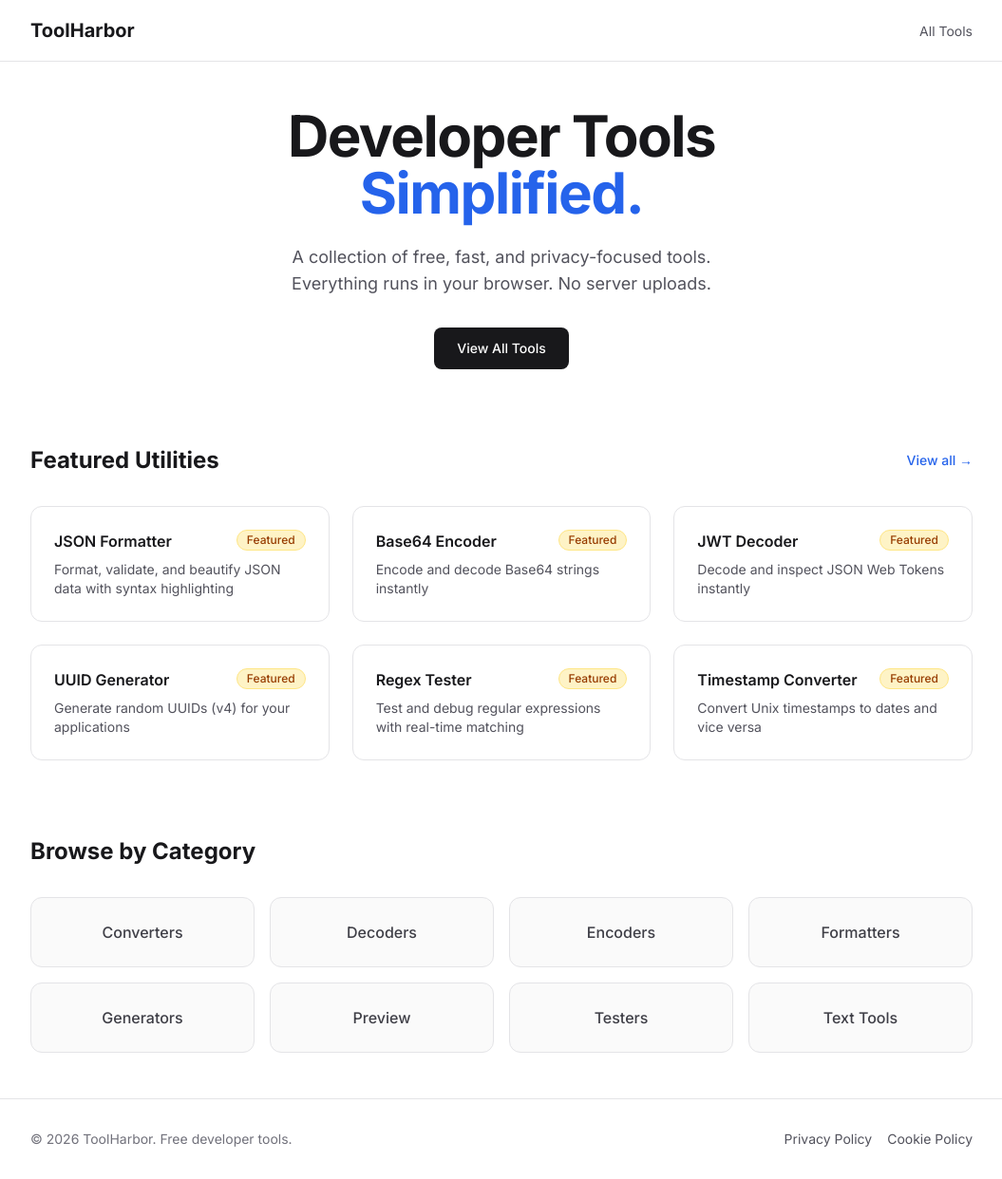
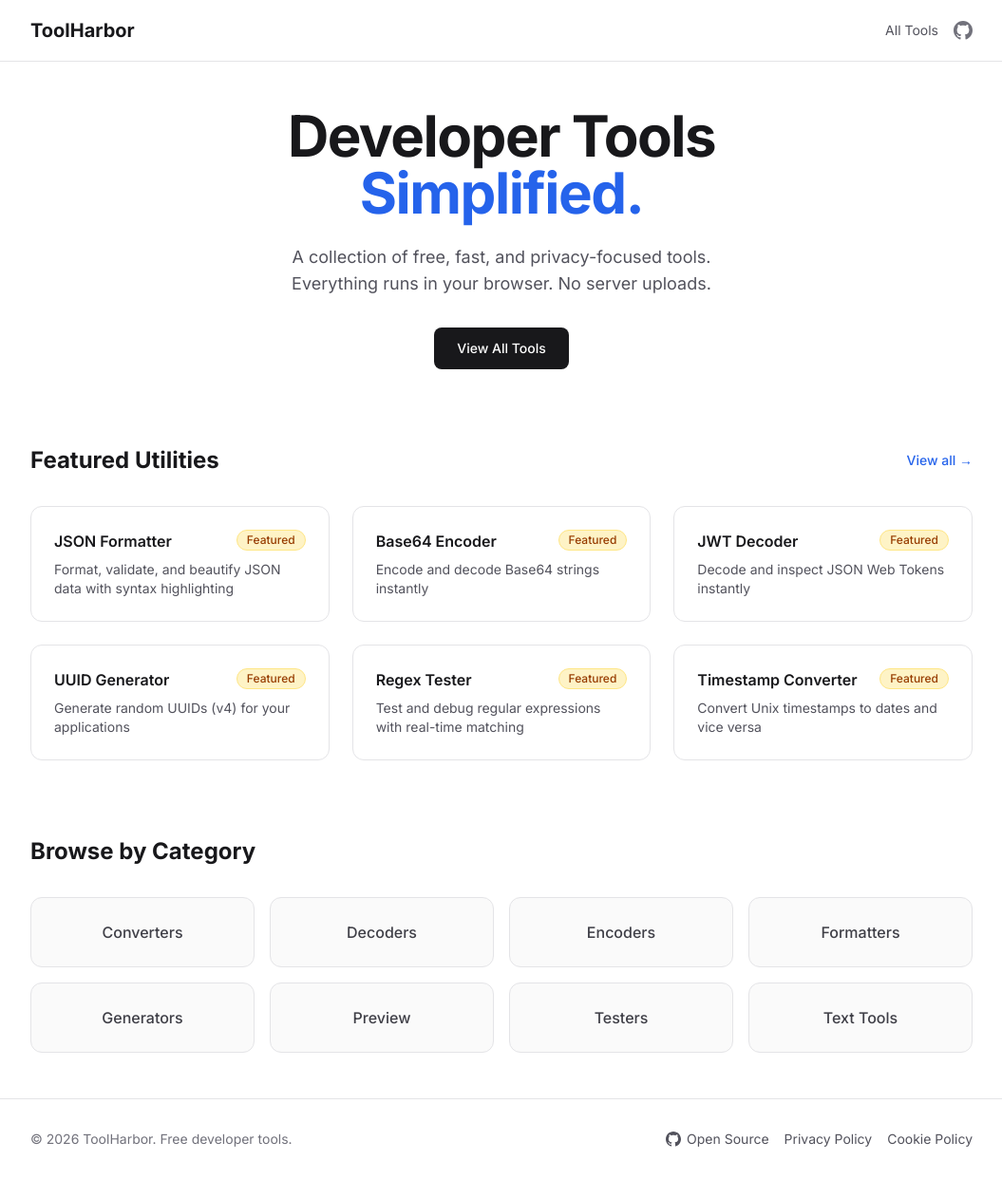
Before and after one commit to PMFrancisco/toolharbor, a Next.js app: page / in a window 1280 px wide. Shown: the whole page at 95% size, without its empty margins (112-1167 px from the left). Built offline with nearby package versions, Linux system fonts and the light colour scheme; no server answers.

Commit message:
feat: add GitHub links and WebApplication JSON-LD schema

```diff
--- a/app/layout.tsx
+++ b/app/layout.tsx
@@ -24,7 +24,7 @@
 
 export const metadata: Metadata = {
   title: {
-    default: `${siteConfig.name} — Free Online Developer Tools & Utilities`,
+    default: `${siteConfig.name} - Free Online Developer Tools & Utilities`,
     template: `%s | ${siteConfig.name}`,
   },
   description: siteConfig.description,
@@ -46,13 +46,13 @@
     type: 'website',
     locale: siteConfig.locale,
     url: siteConfig.url,
-    title: `${siteConfig.name} — Free Online Developer Tools & Utilities`,
+    title: `${siteConfig.name} - Free Online Developer Tools & Utilities`,
     description: siteConfig.description,
     siteName: siteConfig.name,
   },
   twitter: {
     card: 'summary_large_image',
-    title: `${siteConfig.name} — Free Online Developer Tools & Utilities`,
+    title: `${siteConfig.name} - Free Online Developer Tools & Utilities`,
     description: siteConfig.description,
   },
   robots: {
--- a/app/page.tsx
+++ b/app/page.tsx
@@ -1,6 +1,6 @@
 import Link from 'next/link';
 import { JsonLd, ToolCard } from '@/components';
-import { generateWebsiteJsonLd } from '@/lib/seo';
+import { generateWebsiteJsonLd, generateWebApplicationJsonLd } from '@/lib/seo';
 import { getFeaturedTools, tools } from '@/lib/tools-registry';
 
 export default function Home() {
@@ -11,7 +11,7 @@
 
   return (
     <main className="mx-auto max-w-5xl px-4 py-12">
-      <JsonLd data={generateWebsiteJsonLd()} />
+      <JsonLd data={[generateWebsiteJsonLd(), generateWebApplicationJsonLd()]} />
 
       {/* Hero Section - Focus on Value Prop */}
       <section className="mb-20 text-center">
--- a/components/Footer.tsx
+++ b/components/Footer.tsx
@@ -9,6 +9,24 @@
             © {new Date().getFullYear()} ToolHarbor. Free developer tools.
           </p>
           <div className="flex items-center gap-4 text-sm">
+            <a
+              href="https://github.com/PMFrancisco/toolharbor"
+              target="_blank"
+              rel="noopener noreferrer"
+              aria-label="View source on GitHub"
+              className="flex items-center gap-1.5 text-zinc-600 transition-colors hover:text-zinc-900 dark:text-zinc-400 dark:hover:text-zinc-100"
+            >
+              <svg
+                xmlns="http://www.w3.org/2000/svg"
+                width="16"
+                height="16"
+                viewBox="0 0 24 24"
+                fill="currentColor"
+              >
+                <path d="M12 0c-6.626 0-12 5.373-12 12 0 5.302 3.438 9.8 8.207 11.387.599.111.793-.261.793-.577v-2.234c-3.338.726-4.033-1.416-4.033-1.416-.546-1.387-1.333-1.756-1.333-1.756-1.089-.745.083-.729.083-.729 1.205.084 1.839 1.237 1.839 1.237 1.07 1.834 2.807 1.304 3.492.997.107-.775.418-1.305.762-1.604-2.665-.305-5.467-1.334-5.467-5.931 0-1.311.469-2.381 1.236-3.221-.124-.303-.535-1.524.117-3.176 0 0 1.008-.322 3.301 1.23.957-.266 1.983-.399 3.003-.404 1.02.005 2.047.138 3.006.404 2.291-1.552 3.297-1.23 3.297-1.23.653 1.653.242 2.874.118 3.176.77.84 1.235 1.911 1.235 3.221 0 4.609-2.807 5.624-5.479 5.921.43.372.823 1.102.823 2.222v3.293c0 .319.192.694.801.576 4.765-1.589 8.199-6.086 8.199-11.386 0-6.627-5.373-12-12-12z" />
+              </svg>
+              Open Source
+            </a>
             <Link
               href="/privacy-policy"
               className="text-zinc-600 transition-colors hover:text-zinc-900 dark:text-zinc-400 dark:hover:text-zinc-100"
--- a/components/Header.tsx
+++ b/components/Header.tsx
@@ -7,13 +7,30 @@
         <Link href="/" className="text-xl font-bold text-zinc-900 dark:text-zinc-100">
           ToolHarbor
         </Link>
-        <nav>
+        <nav className="flex items-center gap-4">
           <Link
             href="/tools"
             className="text-sm text-zinc-600 transition-colors hover:text-zinc-900 dark:text-zinc-400 dark:hover:text-zinc-100"
           >
             All Tools
           </Link>
+          <a
+            href="https://github.com/PMFrancisco/toolharbor"
+            target="_blank"
+            rel="noopener noreferrer"
+            aria-label="GitHub Repository"
+            className="hidden text-zinc-500 transition-colors hover:text-zinc-900 sm:block dark:text-zinc-400 dark:hover:text-zinc-100"
+          >
+            <svg
+              xmlns="http://www.w3.org/2000/svg"
+              width="20"
+              height="20"
+              viewBox="0 0 24 24"
+              fill="currentColor"
+            >
+              <path d="M12 0c-6.626 0-12 5.373-12 12 0 5.302 3.438 9.8 8.207 11.387.599.111.793-.261.793-.577v-2.234c-3.338.726-4.033-1.416-4.033-1.416-.546-1.387-1.333-1.756-1.333-1.756-1.089-.745.083-.729.083-.729 1.205.084 1.839 1.237 1.839 1.237 1.07 1.834 2.807 1.304 3.492.997.107-.775.418-1.305.762-1.604-2.665-.305-5.467-1.334-5.467-5.931 0-1.311.469-2.381 1.236-3.221-.124-.303-.535-1.524.117-3.176 0 0 1.008-.322 3.301 1.23.957-.266 1.983-.399 3.003-.404 1.02.005 2.047.138 3.006.404 2.291-1.552 3.297-1.23 3.297-1.23.653 1.653.242 2.874.118 3.176.77.84 1.235 1.911 1.235 3.221 0 4.609-2.807 5.624-5.479 5.921.43.372.823 1.102.823 2.222v3.293c0 .319.192.694.801.576 4.765-1.589 8.199-6.086 8.199-11.386 0-6.627-5.373-12-12-12z" />
+            </svg>
+          </a>
         </nav>
       </div>
     </header>
--- a/lib/seo.ts
+++ b/lib/seo.ts
@@ -104,6 +104,27 @@
 }
 
 /**
+ * Generate JSON-LD WebApplication schema (use on homepage alongside WebSite)
+ */
+export function generateWebApplicationJsonLd() {
+  return {
+    '@context': 'https://schema.org',
+    '@type': 'WebApplication',
+    name: siteConfig.name,
+    url: siteConfig.url,
+    description: siteConfig.description,
+    applicationCategory: 'DeveloperApplication',
+    operatingSystem: 'Any',
+    browserRequirements: 'Requires JavaScript',
+    offers: {
+      '@type': 'Offer',
+      price: '0',
+      priceCurrency: 'USD',
+    },
+  };
+}
+
+/**
  * Generate JSON-LD for a software tool
  */
 export function generateToolJsonLd({
```
